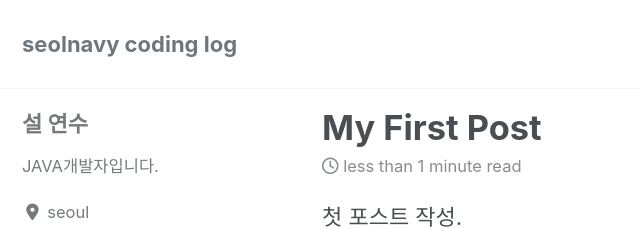
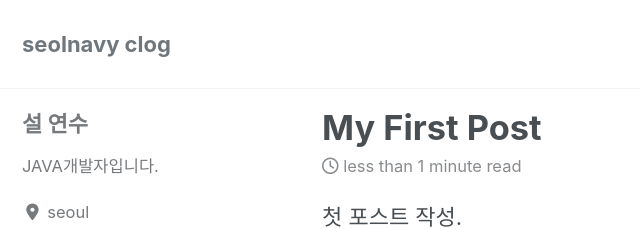
Before and after one commit to seolys/seolys.github.io, a Jekyll site: the page built from _posts/2020-02-13-hello.md, in a window 1280 px wide and 900 px high. Shown: the top 229 px of the window, without its empty margins (0-640 px from the left). Built offline with Jekyll 4.4.1, drawn with Linux system fonts in a browser that asks for light colours; cached includes are drawn as plain includes; nearby versions of some CDN libraries.

Commit message:
config commit

```diff
--- a/_config.yml
+++ b/_config.yml
@@ -16,7 +16,7 @@ minimal_mistakes_skin    : "default" # "air", "aqua", "contrast", "dark", "dirt"
 
 # Site Settings
 locale                   : "en-US"
-title                    : "seolnavy coding log"
+title                    : "seolnavy clog"
 title_separator          : "-"
 subtitle                 : # site tagline that appears below site title in masthead
 name                     : "설 연수"
```
